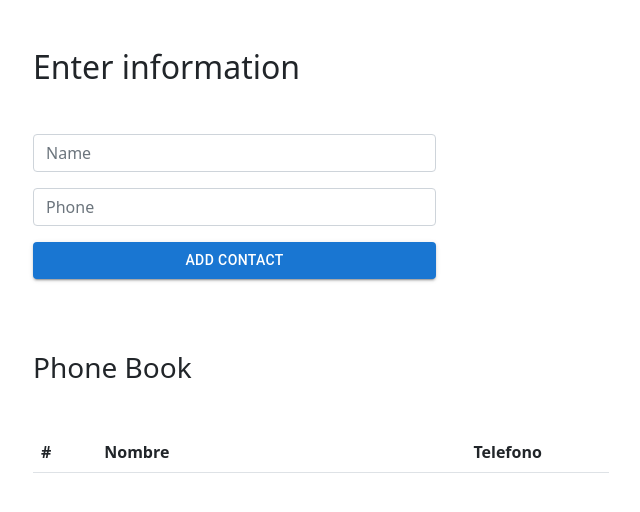
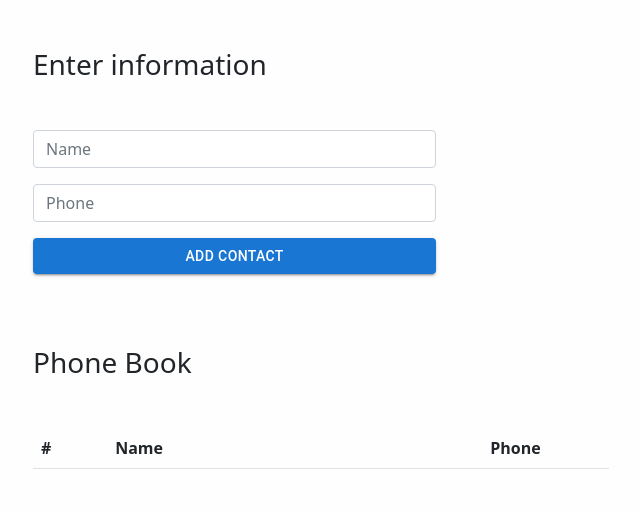
Before and after one commit to cwweb2020/phonebook, a React (Create React App) app: page / in a window 1280 px wide. Shown: the top 512 px of the page, without its empty margins (31-671 px from the left). Built offline with nearby package versions, Linux system fonts and the light colour scheme.

Commit message:
changed colors and langage

```diff
--- a/public/index.html
+++ b/public/index.html
@@ -15,15 +15,7 @@
       user's mobile device or desktop. See https://developers.google.com/web/fundamentals/web-app-manifest/
     -->
     <link rel="manifest" href="%PUBLIC_URL%/manifest.json" />
-    <!--
-      Notice the use of %PUBLIC_URL% in the tags above.
-      It will be replaced with the URL of the `public` folder during the build.
-      Only files inside the `public` folder can be referenced from the HTML.
-
-      Unlike "/favicon.ico" or "favicon.ico", "%PUBLIC_URL%/favicon.ico" will
-      work correctly both with client-side routing and a non-root public URL.
-      Learn how to configure a non-root public URL by running `npm run build`.
-    -->
+    <link rel="stylesheet" href="style.css">
     <title>React App</title>
   </head>
   <body>
--- /dev/null
+++ b/public/style.css
@@ -0,0 +1,3 @@
+body {
+    background-color: #fefeff !important;
+}
--- a/src/App.js
+++ b/src/App.js
@@ -8,7 +8,7 @@ function App() {
   return (
     <>
       <div style={divider}>
-        <h1 className="fs-2 my-5">Enter information</h1>
+        <h1 className="fs-3 my-5">Enter information</h1>
         <DataProvider>
           <Form />
           <Table />
--- a/src/components/Table.js
+++ b/src/components/Table.js
@@ -14,11 +14,11 @@ const Table = () => {
         <thead>
           <tr>
             <th scope="col">#</th>
-            <th scope="col">Nombre</th>
+            <th scope="col">Name</th>
             <th scope="col"></th>
             <th scope="col"></th>
             <th scope="col"></th>
-            <th scope="col" style={{textAlign: "center"}}>Telefono</th>
+            <th scope="col" style={{textAlign: "center"}}>Phone</th>
           </tr>
         </thead>
            <List phonebook={phonebook} deleteItem={deleteItem}/>
```
